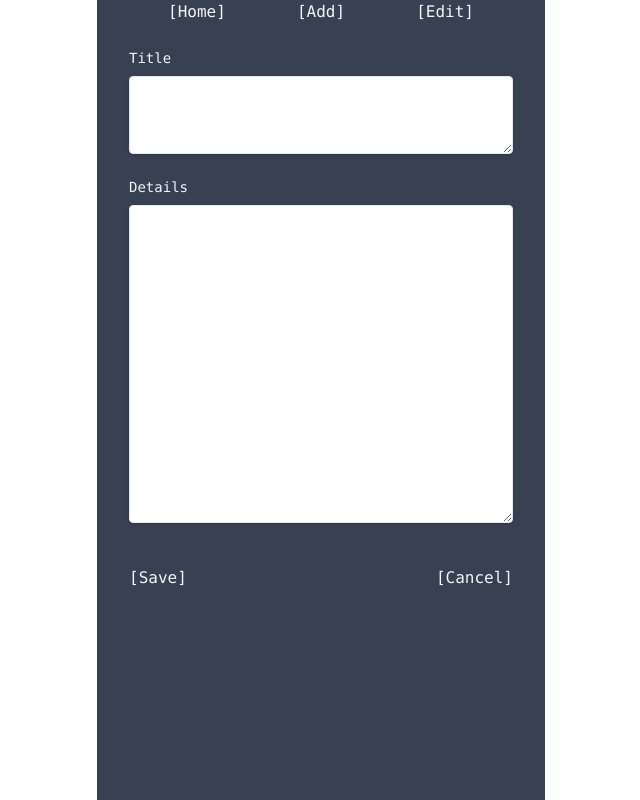
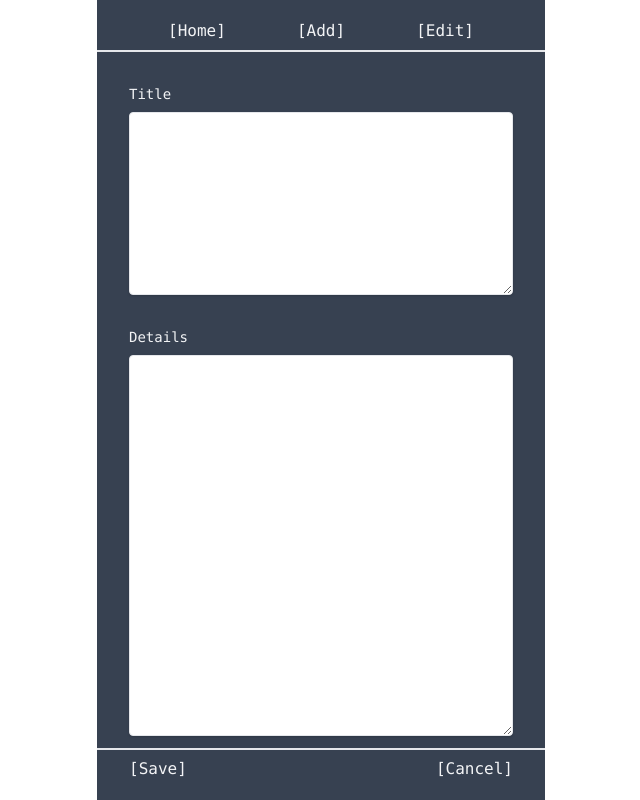
Before and after one commit to hukuuu/remember-stuff, a React (Create React App) app: page /#/add in a window 1280 px wide. Shown: the whole page, without its empty margins (319-959 px from the left). Built offline with nearby package versions, Linux system fonts and the light colour scheme.

Commit message:
improve scolling + some styling

```diff
--- a/src/App.js
+++ b/src/App.js
@@ -2,7 +2,7 @@ import { HashRouter as Router, Routes, Route, Link } from 'react-router-dom'
 import { AddScreen, WorkoutScreen, EditListScreen, EditScreen } from './things'
 
 const MyLink = ({ to, text }) => (
-  <Link className="hover:bg-pink-600" to={to}>
+  <Link className="" to={to}>
     [{text}]
   </Link>
 )
@@ -10,13 +10,13 @@ const MyLink = ({ to, text }) => (
 export default function App() {
   return (
     <Router>
-      <div className="max-w-md mx-auto flex flex-col flex-grow w-full bg-gray-700 text-gray-100 font-mono">
-        <nav className="flex justify-evenly">
+      <div className="max-w-md mx-auto flex flex-col flex-grow w-full bg-gray-700 text-gray-100 font-mono overflow-y-hidden py-3">
+        <nav className="flex h-10 justify-evenly items-center border-b-2">
           <MyLink to="/" text="Home" />
           <MyLink to="/add" text="Add" />
           <MyLink to="/edit" text="Edit" />
         </nav>
-        <div className="flex flex-1 flex-col">
+        <div className="flex flex-1 flex-col overflow-y-hidden">
           <Routes>
             <Route exact path="/" element={<WorkoutScreen />} />
             <Route path="/add" element={<AddScreen />} />
--- a/src/index.css
+++ b/src/index.css
@@ -9,3 +9,7 @@ body,
   flex-direction: column;
   height: 100%;
 }
+
+.scrollbar::-webkit-scrollbar {
+  width:0;
+}
--- a/src/things/Controls.js
+++ b/src/things/Controls.js
@@ -1,10 +1,10 @@
 const Controls = ({ onGood, onBad }) => {
   return (
-    <div className="flex h-20 justify-around items-center">
-      <button className="hover:bg-pink-600" onClick={onGood}>
+    <div className="flex h-10 justify-evenly items-center border-t-2">
+      <button className="" onClick={onGood}>
         [❤️ Like]
       </button>
-      <button className="hover:bg-pink-600" onClick={onBad}>
+      <button className="" onClick={onBad}>
         [💩 Dislike]
       </button>
     </div>
--- a/src/things/EditForm.js
+++ b/src/things/EditForm.js
@@ -27,14 +27,15 @@ const EditForm = ({
   const { showDelete } = config
 
   return (
-    <div className="w-full">
-      <form className="px-8 pt-6 pb-8 mb-4">
-        <div className="mb-4">
-          <label className="block  text-sm mb-2" htmlFor="title">
+    <div className="flex flex-col flex-1 w-full  pt-8 ">
+      <div className="flex flex-col flex-1 px-8">
+        <form className="flex flex-col flex-1">
+          <div className="flex flex-col flex-1 mb-8">
+            <label className="block text-sm mb-2" htmlFor="title">
               Title
             </label>
             <textarea
-            className="shadow appearance-none border rounded w-full py-2 px-3 text-gray-700 leading-tight focus:outline-none focus:shadow-outline"
+              className="h-full shadow appearance-none border rounded w-full py-2 px-3 text-gray-700 leading-tight focus:outline-none focus:shadow-outline"
               rows={3}
               id="title"
               type="text"
@@ -43,13 +44,13 @@ const EditForm = ({
               onChange={e => setTitle(e.target.value)}
             />
           </div>
-        <div className="mb-6">
+          <div className="flex flex-col" style={{ flex: 2 }}>
             <label className="block text-sm mb-2" htmlFor="details">
               Details
             </label>
             <textarea
               rows={15}
-            className="shadow appearance-none border rounded w-full py-2 px-3 text-gray-700 mb-3 leading-tight focus:outline-none focus:shadow-outline"
+              className="h-full shadow appearance-none border rounded w-full py-2 px-3 text-gray-700 mb-3 leading-tight focus:outline-none focus:shadow-outline"
               id="details"
               type="details"
               placeholder=""
@@ -57,32 +58,25 @@ const EditForm = ({
               onChange={e => setBody(e.target.value)}
             />
           </div>
-        <div className="flex items-center justify-between">
+        </form>
+      </div>
+      <div className="flex h-10 items-center justify-between border-t-2 px-8 ">
         <button
-            className="hover:bg-pink-600"
+          className=""
           type="button"
           onClick={() => onSave({ ...thing, title, body })}
         >
           [Save]
         </button>
         {showDelete && (
-            <button
-              className="hover:bg-pink-600"
-              type="button"
-              onClick={confirmDelete}
-            >
+          <button className="" type="button" onClick={confirmDelete}>
             [Delete]
           </button>
         )}
-          <button
-            className="hover:bg-pink-600"
-            type="button"
-            onClick={onCancel}
-          >
+        <button className="" type="button" onClick={onCancel}>
           [Cancel]
         </button>
       </div>
-      </form>
     </div>
   )
 }
--- a/src/things/EditListScreen.js
+++ b/src/things/EditListScreen.js
@@ -7,7 +7,7 @@ const EditListScreen = () => {
   return (
     <ul className="mt-12 px-12">
       {things.map((thing, i) => (
-        <li key={i} className="py-1 hover:bg-pink-600">
+        <li key={i} className="py-1 ">
           <Link to={`/edit/${thing.id}`}>
             {i + 1 + '. '}
             {thing.title}
--- a/src/things/Thing.js
+++ b/src/things/Thing.js
@@ -1,6 +1,6 @@
 const Thing = ({ thing }) => {
   return (
-    <div className=" flex flex-1 flex-col p-8  overflow-y-hidden ">
+    <div className="scrollbar flex flex-1 flex-col p-8 overflow-y-scroll">
       <p className="text-green-500 text-3xl font-semibold text-center">
         {thing.title}
       </p>
```
Lines whose indentation alone changed are shown as unchanged.
